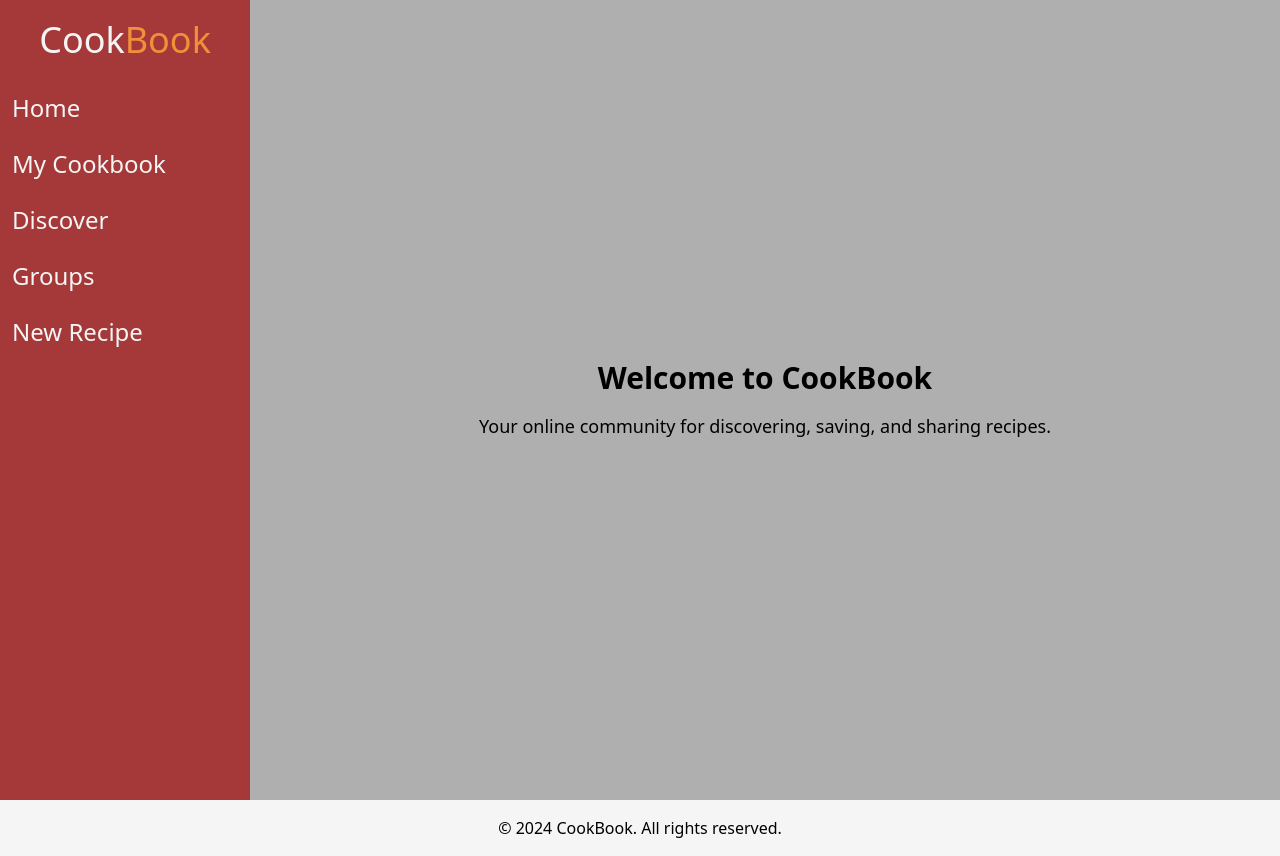
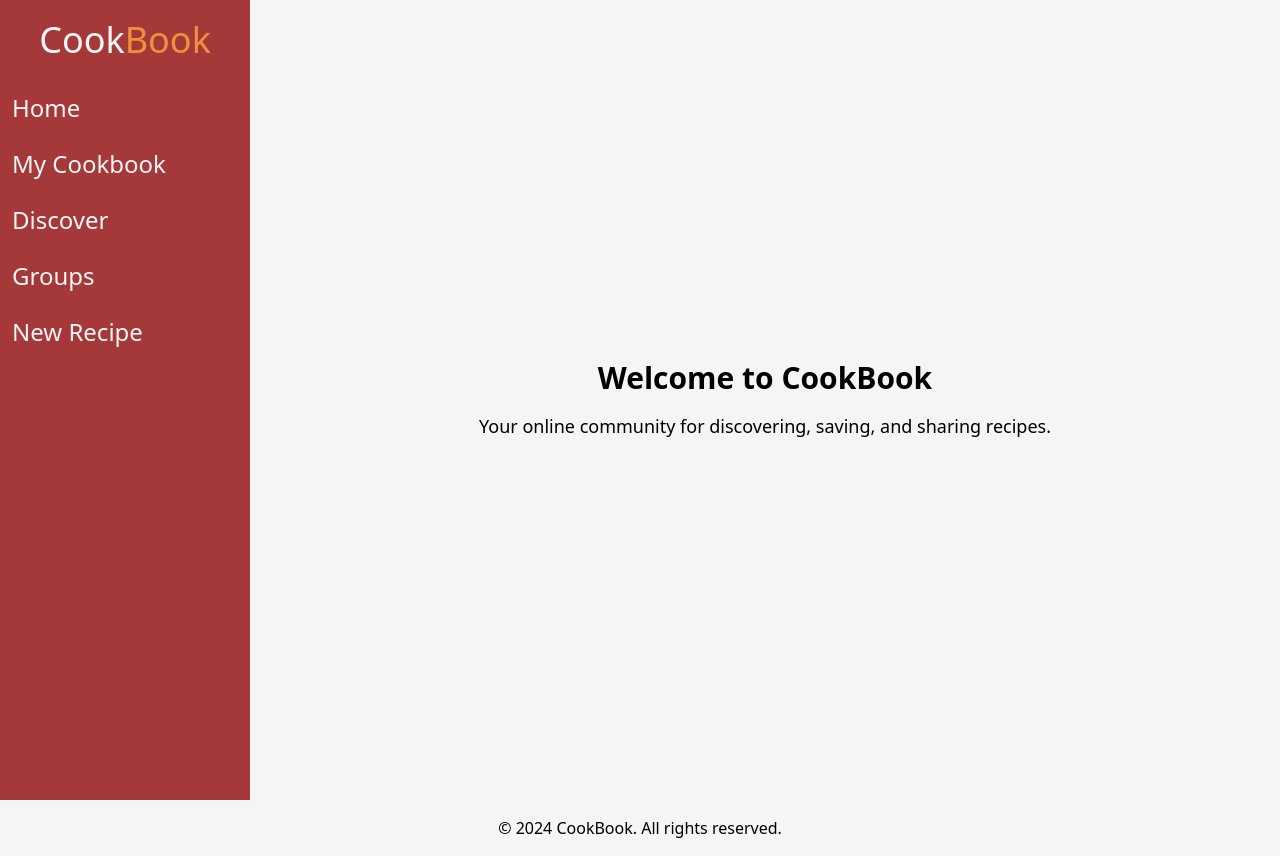
Before and after one commit to Niles-Rondez/CookBook-Social-Media, a React (Vite) app in the folder CookBook/: page / in a window 1280 px wide. Built offline with nearby package versions, Linux system fonts and the light colour scheme.

Commit message:
navbar title functionality

```diff
--- a/CookBook/src/components/Navbar.jsx
+++ b/CookBook/src/components/Navbar.jsx
@@ -5,8 +5,11 @@ function Navbar() {
   return (
     <nav className="bg-michelin h-screen min-w-[200px] w-1/4 max-w-[250px]">
       <div className="flex text-4xl text-center my-5 justify-center">
+        <Link to="/" className="flex">
         <h1 className="text-flaxwhite">Cook</h1>
         <h1 className="text-sunrise">Book</h1>
+        </Link>
+
       </div>
 
       <ul className="flex flex-col text-flaxwhite text-2xl w-full items-center justify-center">
--- a/CookBook/tailwind.config.js
+++ b/CookBook/tailwind.config.js
@@ -7,9 +7,10 @@ module.exports = {
       michelin: "#a53939",
       sunrise: "#f28f3b",
       flaxwhite: "#F5F5F5",
-      grey: "#AFAFAF",
+      grey: "#F5F5F5",
       bloodred: "#7B2B2B",
       white: "#ffffff",
+      black: "#000000"
       //create color template here
     },
   },
```
